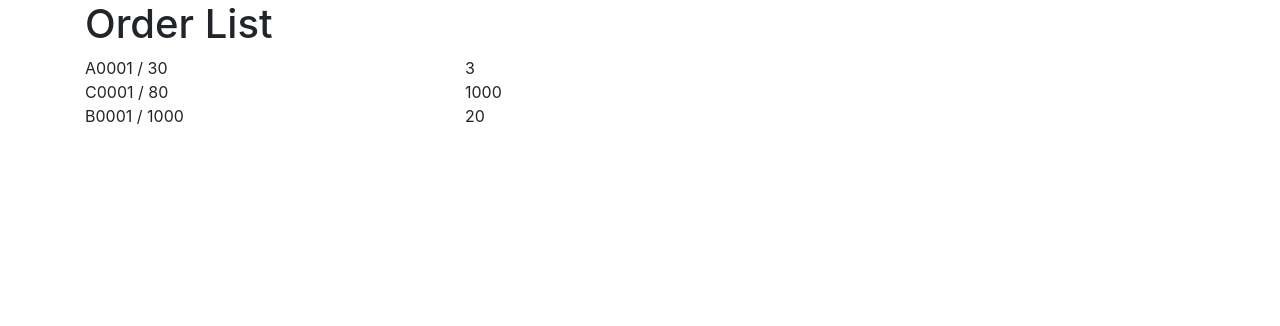
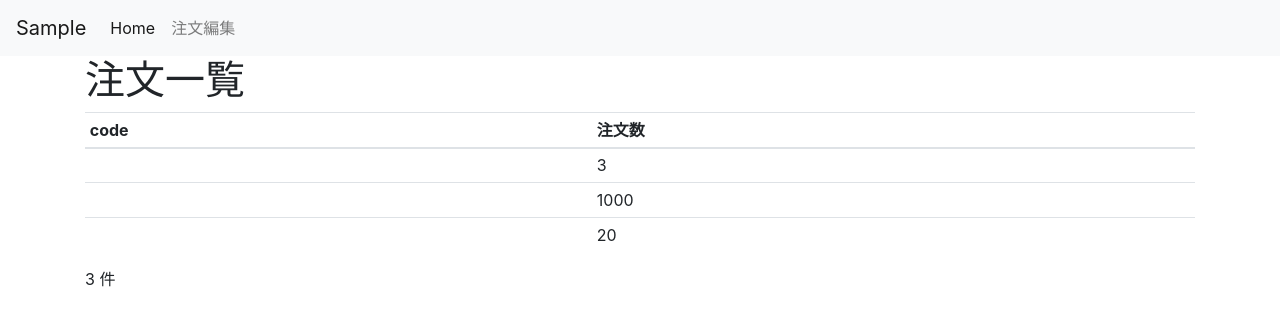
Before and after one commit to sangou310/formset_project, a Django app: page / in a window 1280 px wide. Shown: the top 326 px of the page. Run offline with Django 3.2, Linux system fonts and the light colour scheme; data comes from the database, SQL or seed files in the repository; both versions use the stored data as it was before the commit; data that the repository does not hold is empty; some libraries are stand-ins or nearby versions.

Commit message:
model変更

```diff
--- a/app/admin.py
+++ b/app/admin.py
@@ -1,6 +1,6 @@
 from django.contrib import admin
 
-from .models import Stock, Order
+from .models import Stock, Material
 
+admin.site.register(Material)
 admin.site.register(Stock)
-admin.site.register(Order)
--- a/app/forms.py
+++ b/app/forms.py
@@ -11,7 +11,7 @@
 
     class Meta:
         model = Order
-        fields = ['code', 'quantity', 'remarks']
+        fields = ['code', 'quantity']
 
 
 OrderCreateFormset = forms.modelformset_factory(
--- a/app/models.py
+++ b/app/models.py
@@ -1,17 +1,22 @@
 from django.db import models
+
+
+class Material(models.Model):
+    """部品モデル"""
+    code = models.CharField('コード', max_length=15)
+    name = models.CharField('部品名', max_length=50)
+
+    def __str__(self):
+        return self.name
 
 
 class Stock(models.Model):
     """在庫モデル"""
-    code = models.CharField('コード', max_length=20)
+    code = models.ForeignKey(Material, on_delete=models.CASCADE)
     quantity = models.IntegerField('在庫数')
-
-    def __str__(self):
-        return f'{self.code} / {self.quantity}'
 
 
 class Order(models.Model):
     """注文モデル"""
-    code = models.ForeignKey(Stock, on_delete=models.CASCADE)
+    code = models.ForeignKey(Material, on_delete=models.CASCADE)
     quantity = models.IntegerField('注文数')
-    remarks = models.CharField('備考', max_length=200, blank=True)
--- a/app/views.py
+++ b/app/views.py
@@ -7,12 +7,15 @@
 
 class OrderListView(ListView):
     model = Order
+    context_object_name = 'order_list'
+    template_name = 'app/order_list.html'
 
 
 def add(request):
     formset = OrderCreateFormset(request.POST or None)
+    # 削除チェックボックスにclassを設定
     for form in formset:
-        form.fields['DELETE'].widget.attrs['class'] = 'form-check align-middle'
+        form.fields['DELETE'].widget.attrs['class'] = 'form-check'
 
     if request.method == 'POST' and formset.is_valid():
         formset.save()
--- a/templates/_base.html
+++ b/templates/_base.html
@@ -4,13 +4,27 @@
     <!-- Required meta tags -->
     <meta charset="utf-8">
     <meta name="viewport" content="width=device-width, initial-scale=1, shrink-to-fit=no">
-
     <!-- Bootstrap CSS -->
     <link rel="stylesheet" href="https://stackpath.bootstrapcdn.com/bootstrap/4.5.0/css/bootstrap.min.css"
           integrity="sha384-9aIt2nRpC12Uk9gS9baDl411NQApFmC26EwAOH8WgZl5MYYxFfc+NcPb1dKGj7Sk" crossorigin="anonymous">
     <title>Formset Sample</title>
 </head>
+
 <body>
+<nav class="navbar navbar-expand-lg navbar-light bg-light">
+    <a class="navbar-brand" href="#">Sample</a>
+    <button class="navbar-toggler" type="button" data-toggle="collapse" data-target="#navbarNavAltMarkup"
+            aria-controls="navbarNavAltMarkup" aria-expanded="false" aria-label="Toggle navigation">
+        <span class="navbar-toggler-icon"></span>
+    </button>
+    <div class="collapse navbar-collapse" id="navbarNavAltMarkup">
+        <div class="navbar-nav">
+            <a class="nav-item nav-link" href="{% url 'app:order_list' %}" id="homeLink">Home</a>
+            <a class="nav-item nav-link" href="{% url 'app:order_add' %}" id="orderAddLink">注文編集</a>
+        </div>
+    </div>
+</nav>
+
 <div class="container">
     {% block content %}
     {% endblock content %}
--- a/templates/app/order_list.html
+++ b/templates/app/order_list.html
@@ -1,12 +1,30 @@
 {% extends '_base.html' %}
 
 {% block content %}
-    <h1>Order List</h1>
-    {% for object in object_list %}
-        <div class="row">
-            <div class="col">{{ object.code }}</div>
-            <div class="col">{{ object.quantity }}</div>
-            <div class="col">{{ object.remarks }}</div>
-        </div>
-    {% endfor %}
+    <h1>注文一覧</h1>
+    <table class="table table-sm">
+        <thead>
+        <tr>
+            <th>code</th>
+            <th>注文数</th>
+        </tr>
+        </thead>
+        <tbody>
+        {% for order in order_list %}
+            <tr>
+                <td>{{ order.code }}</td>
+                <td>{{ order.quantity }}</td>
+            </tr>
+        {% endfor %}
+        </tbody>
+    </table>
+    <p>{{ order_list|length }} 件</p>
 {% endblock content %}
+
+{% block extrajs %}
+    <script>
+        jQuery(function ($) {
+            $("#homeLink").addClass('active');
+        });
+    </script>
+{% endblock extrajs %}
```
Also changed, not shown: templates/app/order_add.html (+34 -20 lines), app/migrations/0005_remove_order_remarks.py (added), app/migrations/0006_auto_20200617_1706.py (added), db.sqlite3.
